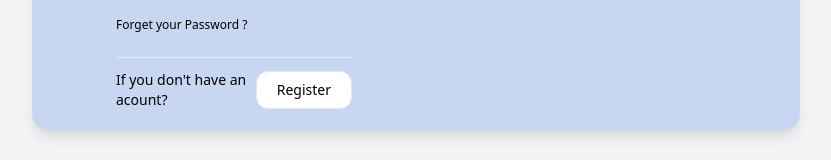
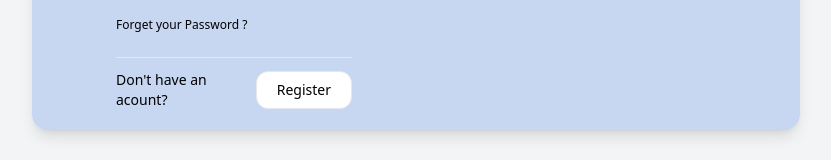
Before and after one commit to belhajjamorsamar/Sea-Gourmet, a React (Create React App) app in the folder frontend/: page /login in a window 1280 px wide. Shown: the part 584-744 px from the top of the page, without its empty margins (224-1055 px from the left). Built offline with nearby package versions, Linux system fonts and the light colour scheme.

Commit message:
change the md query

```diff
--- a/frontend/src/pages/Login.js
+++ b/frontend/src/pages/Login.js
@@ -8,7 +8,7 @@ const Login = () => {
 
 
 
-				<div className="sm:w-1/2 px-16">
+				<div className="md:w-1/2 px-16">
 
 					<h2 className="font-bold text-2xl text-[#031e42]">
                Login
@@ -43,7 +43,7 @@ const Login = () => {
 
          <p className='mt-10 text-xs border-b py-6'>Forget your Password ?</p>
 				<div className='mt-3 text-sm flex justify-between  items-center'>
-          <p>If you don't have an acount? </p>
+          <p>Don't have an acount? </p>
 
           <button className='py-2 px-5 bg-white border rounded-xl '>Register</button>
         </div>
@@ -52,7 +52,7 @@ const Login = () => {
 
 
 
-				<div className="w-1/2 sm:block hidden ">
+				<div className="w-1/2 md:block hidden ">
 
 					<img src="/images/Admin2.jpg" alt="LoginImage" className="rounded-2xl" />
 
```
